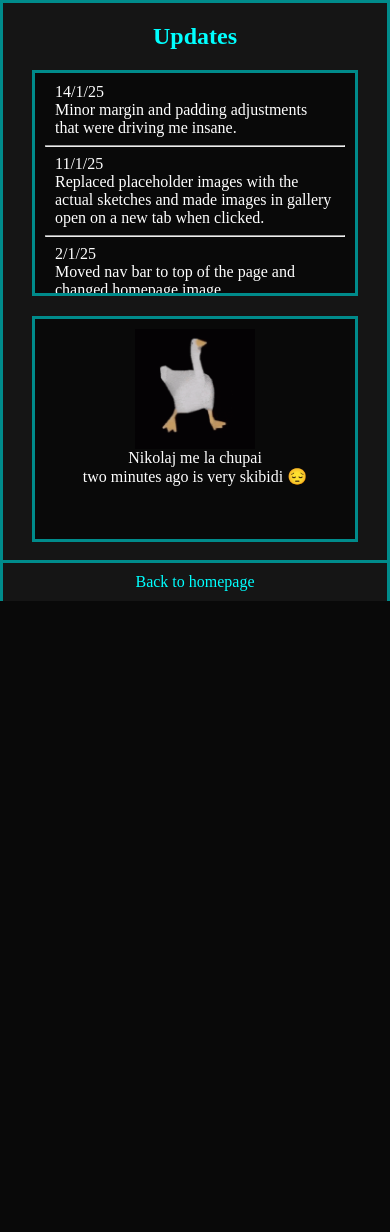
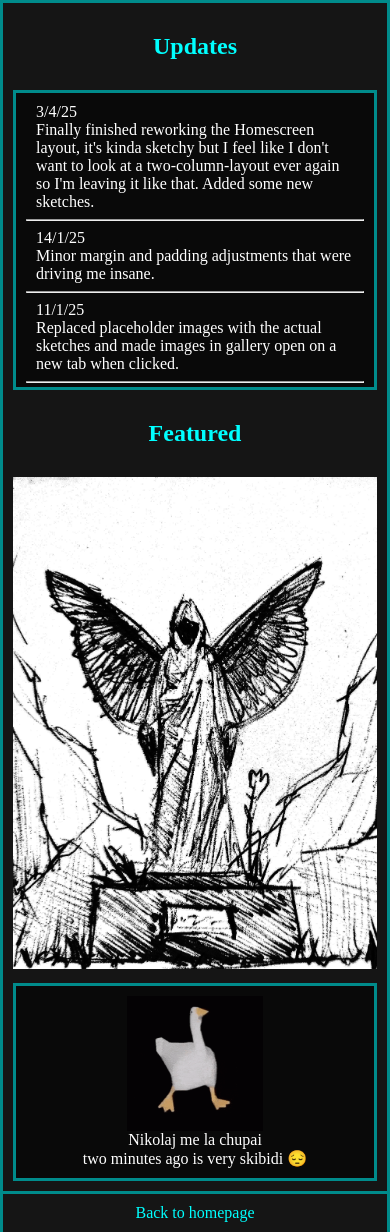
Before and after one commit to bottomText23/website, a plain HTML site: page index.html in a window 390 px wide. Shown: the part 375-1607 px from the top of the page. Before the commit the page ends 976 px from the top, so only its background shows below. Drawn offline with Linux system fonts and the light colour scheme.

Commit message:
Changed homepage layout and added featured image section

```diff
--- a/index.html
+++ b/index.html
@@ -26,14 +26,23 @@
 			Hello <b>friend</b>, welcome to my website. This place is my own little silly garbage dump on the internet. Please feel free to look around if you think it will be worth your while.
 		</p>
 
-        <hr class="styled">
+        <hr class="styled" style="margin-bottom:0px">
 	</header>
 
 
 	<main>
-		<section>
-			<h2>Updates</h2>
-			<div class="scrollbox" id="updates">
+        <div class="updates">
+
+            <!-- Left Column (Updates) -->
+            <h2 class="up-head">Updates</h2>
+            <div class="scrollbox">
+                <p>
+                    3/4/25<br>
+                    Finally finished reworking the Homescreen layout, it's kinda sketchy but I feel like I don't want to look at a two-column-layout ever again so I'm leaving it like that. Added some new sketches.
+                </p>
+                <hr>
+
+
                 <p>
                     14/1/25<br>
                     Minor margin and padding adjustments that were driving me insane.
@@ -87,17 +96,25 @@
                     Finally figured out how this whole server thing works. As of today the website is live, though it will take a lot of time to get it to look exactly the way I want.
                 </p>
             </div>
-		</section>
 
-		<div class="box" style="width:300px; height:200px; padding: 10px; margin: auto;">
+            <!-- Right Column (Featured Art & Message Box) -->
+            <h2 class="feat-head">Featured</h2>
+            <div class="featured-image">
+                <a href=/gallery>
+                    <img src="/images/drawings/angel_statue.jpg" width="100%">
+                </a>
+            </div>
+            <div class="box message-box">
                 <img src="/images/lowPolyDuck.gif" class="centerimg" width="40%">
                 <p align="center">
                     Nikolaj me la chupai
                 </p>
-			<p align="center">two minutes ago is very skibidi 😔</p>
+                <p align="center">
+                    two minutes ago is very skibidi 😔
+                </p>
             </div>
 
-        <br>
+        </div>
 
 	</main>
 
--- a/style.css
+++ b/style.css
@@ -22,23 +22,29 @@ body{
 	border-right: var(--brdr);
 	padding-bottom: 0px;
 }
+
 body p{
 	margin: auto;
 	padding-right: 10px;
 	padding-left: 10px;
 }
+
 body footer p{
     padding-top: 10px;
     padding-bottom: 10px;
 }
+
 body a:link, a:visited{
     color: cyan;
     text-decoration: none;
 }
 
 header h1{font-size: 30pt;}
+
 h1, h2{color: cyan; text-align: center;}
+
 h3{color: white}
+
 header nav{
 	/*border-top: var(--brdr);*/
 	border-bottom: var(--brdr);
@@ -46,28 +52,10 @@ header nav{
 	padding-top: 10px;
 	padding-bottom: 10px;
 }
+
 nav a{
 	padding-left: 10px;
 	padding-right: 10px;
-}
-
-div.box{
-	background: var(--bg1);
-	border: var(--brdr);
-}
-div.scrollbox{
-	background: var(--bg1);
-	border: var(--brdr);
-
-	padding: 10px;
-	overflow-y: scroll;
-	word-wrap: break-word;
-}
-
-div#updates{
-	width: 300px;
-	height: 200px;
-	margin: 20px auto;
 }
 
 footer{border-top: var(--brdr);}
@@ -84,33 +72,104 @@ hr.styled{
     background-color: darkcyan;
 }
 
+.updates{
+    display: grid;
+    grid-template-rows: auto 449.06px 186.39px;
+    grid-template-columns: 1fr 1fr;
+    grid-template-areas:
+        "uh fh"
+        "s i"
+        "s m";
+
+    grid-auto-flow: column;
+    align-items: stretch;
+    grid-gap: 10px 10px; /*rows columns*/
+
+    margin: 10px;
+}
+
+@media (max-width: 600px){
+    .updates{
+        grid-template-rows: auto 300px auto auto auto;
+        grid-template-columns: 1fr;
+        grid-template-areas:
+            "uh"
+            "s"
+            "fh"
+            "i"
+            "m"
+    }
+}
+
+
 .row{
-    display: flex;
+    display: grid;
+    grid-template-columns: 1fr 1fr;
+
     margin-left: 10px;
     margin-right: 10px;
+    height: 100%;
 }
+
 .column{
-    flex: 50%;
+    display: flex;
+    flex-direction: column; /*display flexible items vertically*/
+    align-items: stretch;
+
+    padding-left: 10px;
+    padding-right: 10px;
+}
+
+.box{
+	background: var(--bg1);
+	border: var(--brdr);
+}
+
+.up-head{
+    grid-area: uh;
+}
+
+.feat-head{
+    grid-area: fh;
+}
+
+.scrollbox{
+    grid-area: s;
+    background: var(--bg1);
+    border: var(--brdr);
+
+    padding: 10px;
+    max-height: 100%;
+
+    overflow-y: auto; /*allows for scrolling if content exedes height*/
+}
+
+.featured-image{
+    grid-area: i;
+}
+
+.message-box{
+    grid-area: m;
+    padding: 10px;
 }
 
 
 /*gallery*/
 
-.art-container{
-    float: left;
+.art-container{ /*meant as a column class*/
+    float: left; /*positions children on the left*/
+
     padding-left: 10px;
     padding-right: 10px;
 }
 
 .art-container p{
-	text-align: center;
+    text-align: center;
     margin-top: 10px;
     margin-bottom: 10px;
 }
 
 .art-container img{
-    display: block;
-	margin-left: auto;
-	margin-right: auto;
-    border: var(--brdr);
+    margin-left: auto;
+    margin-right: auto;
 }
```
Also changed, not shown: gallery/index.html (+22 -12 lines), images/drawings/angel_statue.jpg (added), 1 other file. Lines whose indentation alone changed are shown as unchanged.
